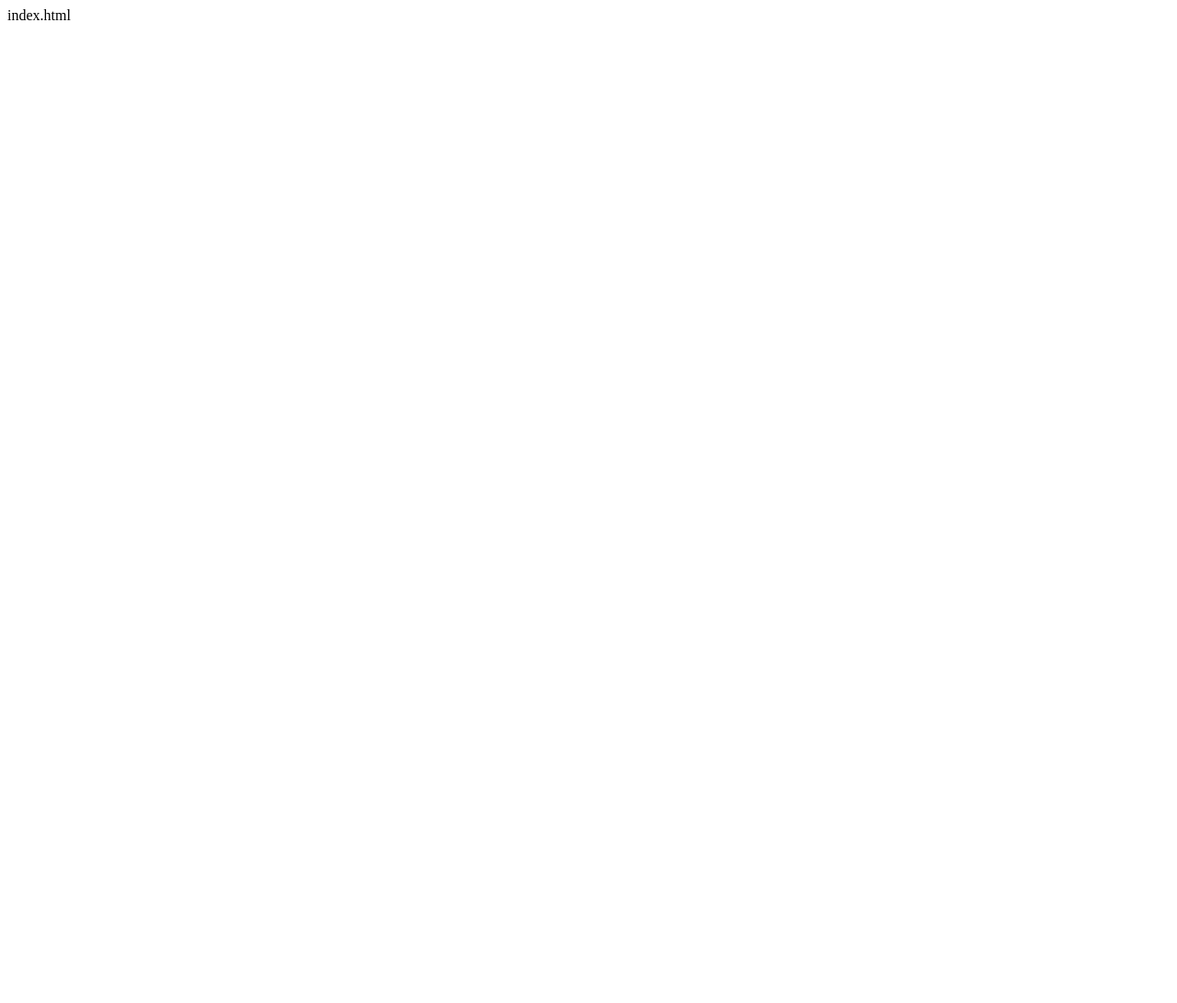
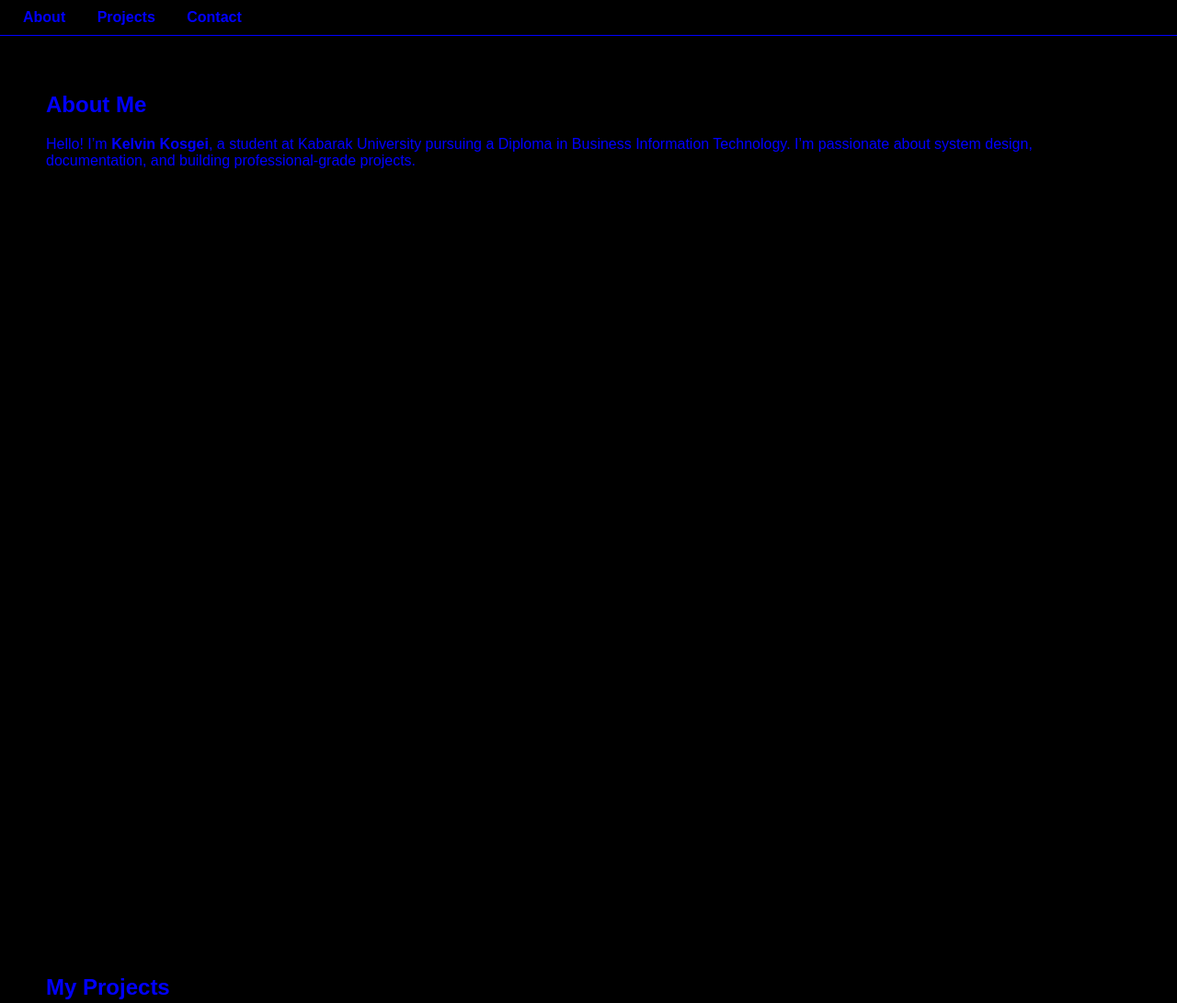
Before and after one commit to beginner538/portfolio-, a plain HTML site: page index.html in a window 1280 px wide. Shown: the top 1091 px of the page at 92% size. Before the commit the page ends 800 px from the top, so only its background shows below. Drawn offline with Linux system fonts and the light colour scheme.

Commit message:
Add files via upload

```diff
--- a/index.html
+++ b/index.html
@@ -1 +1,74 @@
-index.html
+<!DOCTYPE html>
+<html lang="en">
+<head>
+  <meta charset="UTF-8">
+  <meta name="viewport" content="width=device-width, initial-scale=1.0">
+  <title>Kelvin Kosgei Portfolio</title>
+  <style>
+    body {
+      font-family: Arial, sans-serif;
+      margin: 0;
+      scroll-behavior: smooth;
+      background-color: black;   /* Black background */
+      color: blue;               /* Blue text */
+    }
+    nav {
+      position: fixed;
+      top: 0;
+      width: 100%;
+      background: black;         /* Black navbar */
+      padding: 10px;
+      z-index: 1000;
+      border-bottom: 1px solid blue; /* subtle blue line */
+    }
+    nav a {
+      color: blue;               /* Blue links */
+      margin: 0 15px;
+      text-decoration: none;
+      font-weight: bold;
+    }
+    nav a:hover {
+      text-decoration: underline;
+    }
+    section {
+      height: 100vh;
+      padding: 80px 50px;
+    }
+    h1 {
+      color: blue;               /* Headings in blue */
+    }
+    a {
+      color: blue;               /* Links in blue */
+    }
+  </style>
+</head>
+<body>
+  <!-- Navigation Bar -->
+  <nav>
+    <a href="#about">About</a>
+    <a href="#projects">Projects</a>
+    <a href="#contact">Contact</a>
+  </nav>
+
+  <!-- Sections -->
+  <section id="about">
+    <h1>About Me</h1>
+    <p>Hello! I’m <strong>Kelvin Kosgei</strong>, a student at Kabarak University pursuing a Diploma in Business Information Technology.
+       I’m passionate about system design, documentation, and building professional-grade projects.</p>
+  </section>
+
+  <section id="projects">
+    <h1>My Projects</h1>
+    <ul>
+      <li>CyberSavvy Documentation Project — detailed academic and technical system design.</li>
+      <li>Portfolio Website — the very site you’re viewing, designed and coded by me.</li>
+    </ul>
+  </section>
+
+  <section id="contact">
+    <h1>Contact</h1>
+    <p>Email: <a href="mailto:kelvinkosgei538@gmail.com">kelvinkosgei538@gmail.com</a></p>
+    <p>Phone: <a href="tel:+254740727560">0740727560</a></p>
+  </section>
+</body>
+</html>
```
